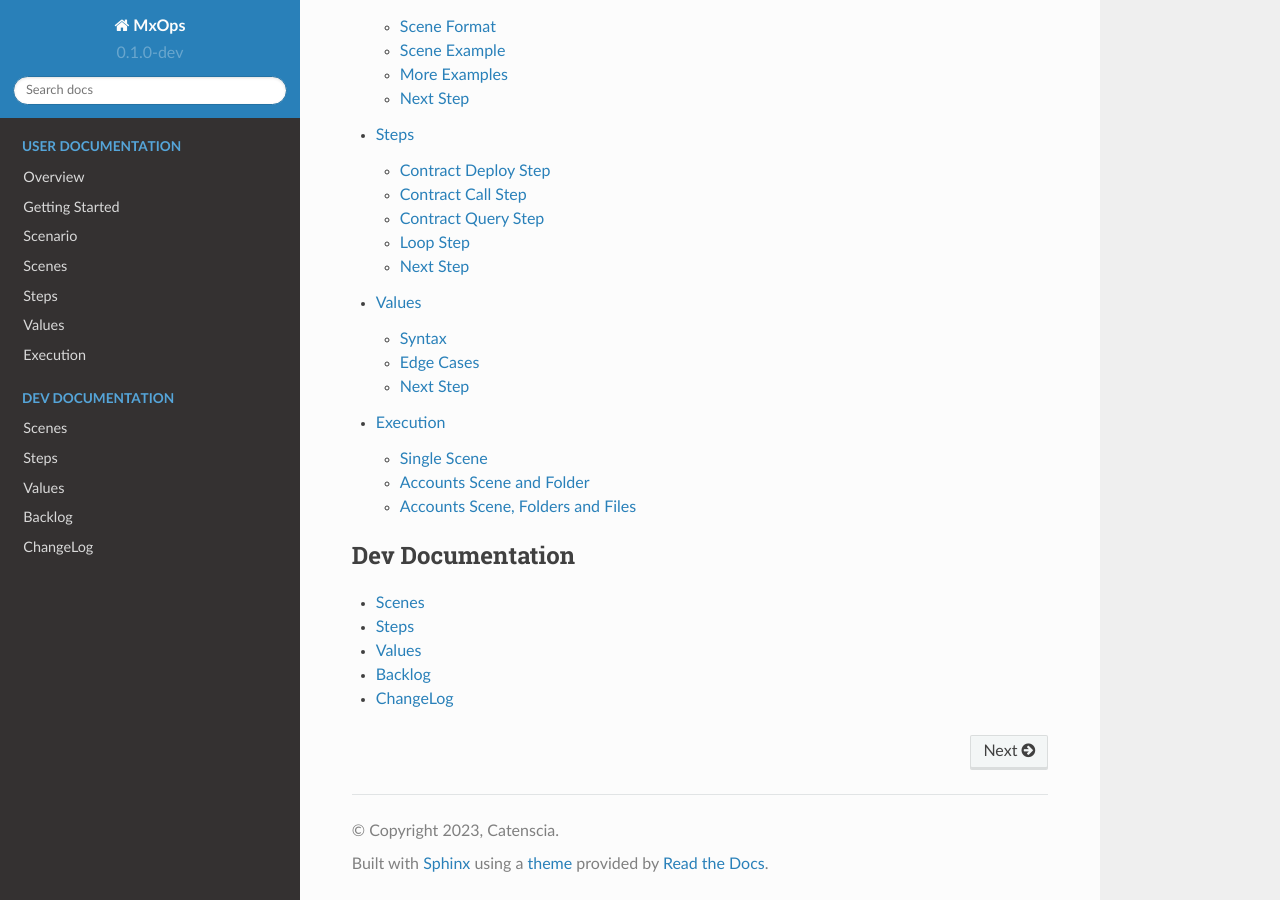
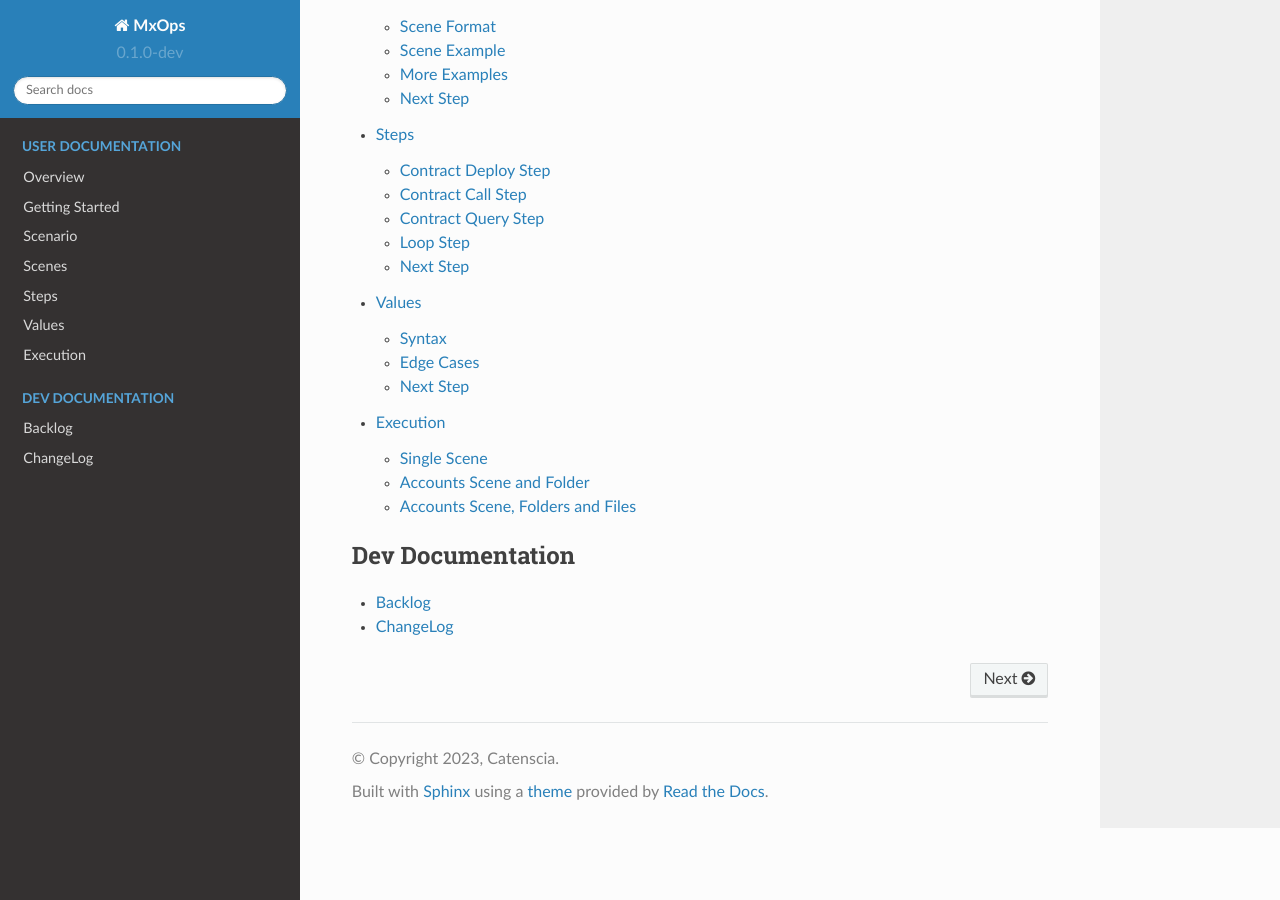
Before and after one commit to Catenscia/MxOps, a Sphinx documentation site: the page built from docs/source/index.rst, in a window 1280 px wide and 900 px high, scrolled down 661 px. Built offline with Sphinx 7.4.7 and the Read the Docs theme 2.0.0, drawn with Linux system fonts in a browser that asks for light colours.

Commit message:
remove unused files

```diff
--- a/docs/source/dev_documentation/scenes.md
+++ /dev/null
@@ -1 +0,0 @@
-# Scenes
--- a/docs/source/dev_documentation/steps.md
+++ /dev/null
@@ -1 +0,0 @@
-# Steps
--- a/docs/source/dev_documentation/values.md
+++ /dev/null
@@ -1 +0,0 @@
-# Values
--- a/docs/source/index.rst
+++ b/docs/source/index.rst
@@ -26,8 +26,5 @@ If you are new here, we recommand going first to the :doc:`user_documentation/ov
    :maxdepth: 2
    :caption: Dev Documentation
 
-   dev_documentation/scenes
-   dev_documentation/steps
-   dev_documentation/values
    dev_documentation/backlog
    dev_documentation/changelog
```
